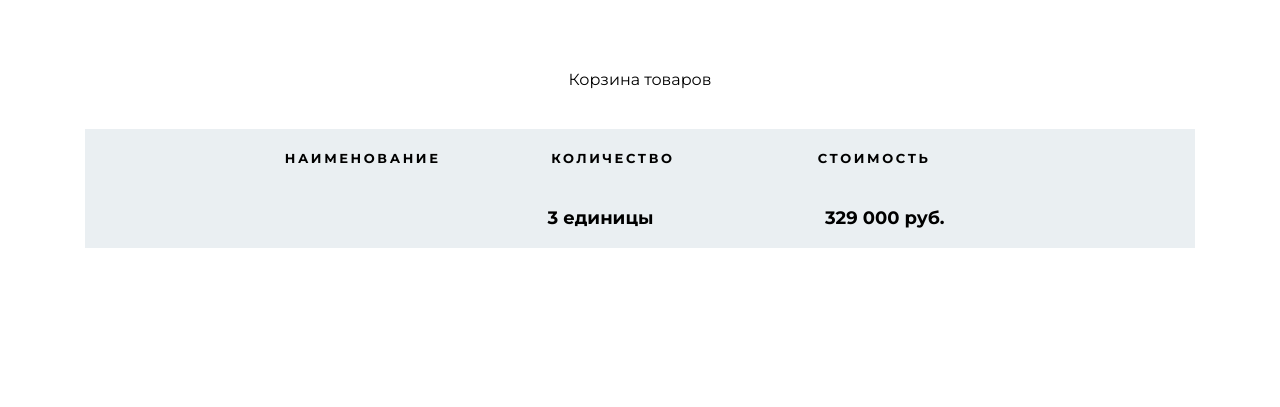
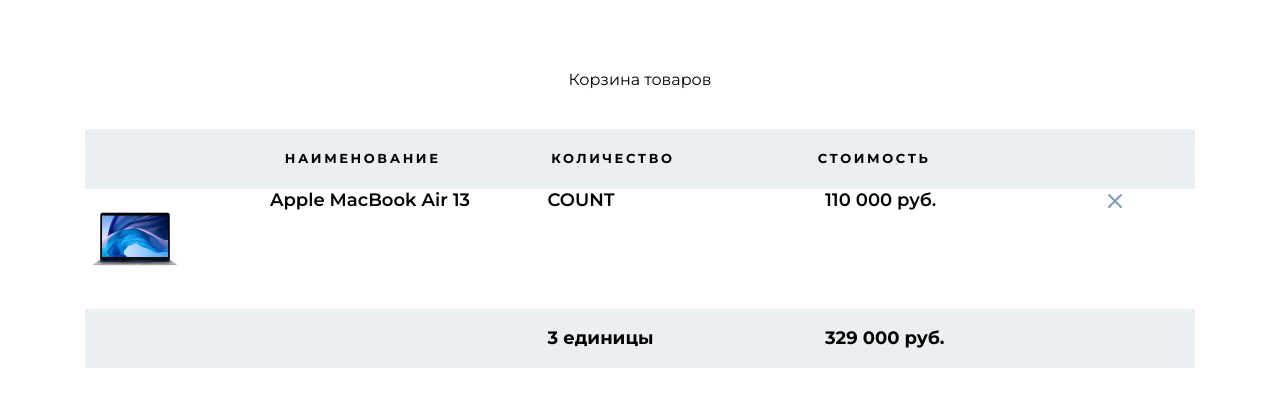
Before and after one commit to Nattyme/mini-projects, a PHP site: page / in a window 1280 px wide. Shown: the top 407 px of the page. Run offline with PHP 8.4, Linux system fonts and the light colour scheme.

Commit message:
.product grid. graphic

```diff
--- a/CSS projects/Cart-page(HTML,SCSS)/css/main.css
+++ b/CSS projects/Cart-page(HTML,SCSS)/css/main.css
@@ -139,4 +139,28 @@
 
 .cart-footer__count {
   grid-column-start: 2;
+}
+
+.product {
+  padding-bottom: 20px;
+  display: grid;
+  grid-template-columns: 2fr repeat(3, 3fr) 1fr;
+}
+
+.product__title {
+  font-size: 18px;
+  font-weight: 600;
+  line-height: 1.3; /* 23.4px */
+}
+
+.product__count {
+  font-size: 18px;
+  font-weight: 600;
+  line-height: 1.3; /* 23.4px */
+}
+
+.product__price {
+  font-size: 18px;
+  font-weight: 600;
+  line-height: 1.3; /* 23.4px */
 }/*# sourceMappingURL=main.css.map */
--- a/CSS projects/Cart-page(HTML,SCSS)/index.html
+++ b/CSS projects/Cart-page(HTML,SCSS)/index.html
@@ -24,7 +24,23 @@
                         <div class="cart-header__count">количество</div>
                         <div class="cart-header__cost">стоимость</div>
                     </header>
-                    <section class="product"></section>
+                    <section class="product">
+                        <div class="product__img">
+                           <img src="./img/products/macbook.jpg" alt="apple MacBook">
+                        </div>
+                        <div class="product__title">
+                            Apple MacBook Air 13
+                        </div>
+                        <div class="product__count">
+                            COUNT
+                        </div>
+                        <div class="product__price">
+                            110 000 руб.
+                        </div>
+                        <div class="product__controls">
+                            <img src="./img/icons/x.svg" alt="">
+                        </div>
+                    </section>
                     <footer class="cart-footer">
                         <div class="cart-footer__count">3 единицы</div>
                         <div class="cart-footer__price">329 000 руб.</div>
--- a/CSS projects/Cart-page(HTML,SCSS)/sass/blocks/_product.scss
+++ b/CSS projects/Cart-page(HTML,SCSS)/sass/blocks/_product.scss
@@ -0,0 +1,30 @@
+.product {
+    padding-bottom: 20px;
+
+    display: grid;
+    grid-template-columns: 2fr repeat(3, 3fr) 1fr;
+}
+
+.product__img {
+}
+
+.product__title {
+    font-size: 18px;
+    font-weight: 600;
+    line-height: 1.3; /* 23.4px */
+}
+
+.product__count {
+    font-size: 18px;
+    font-weight: 600;
+    line-height: 1.3; /* 23.4px */
+}
+
+.product__price {
+    font-size: 18px;
+    font-weight: 600;
+    line-height: 1.3; /* 23.4px */
+}
+
+.product__controls {
+}
```
Also changed, not shown: CSS projects/Cart-page(HTML,SCSS)/css/main.min.css (+1 -1 lines), CSS projects/Cart-page(HTML,SCSS)/img/icons/arrow-down.svg (added), CSS projects/Cart-page(HTML,SCSS)/img/icons/arrow-top.svg (added), CSS projects/Cart-page(HTML,SCSS)/img/icons/x.svg (added), CSS projects/Cart-page(HTML,SCSS)/img/products/apple-watch.jpg (added), CSS projects/Cart-page(HTML,SCSS)/img/products/macbook.jpg (added), CSS projects/Cart-page(HTML,SCSS)/img/products/macpro.jpg (added), 2 other files.
